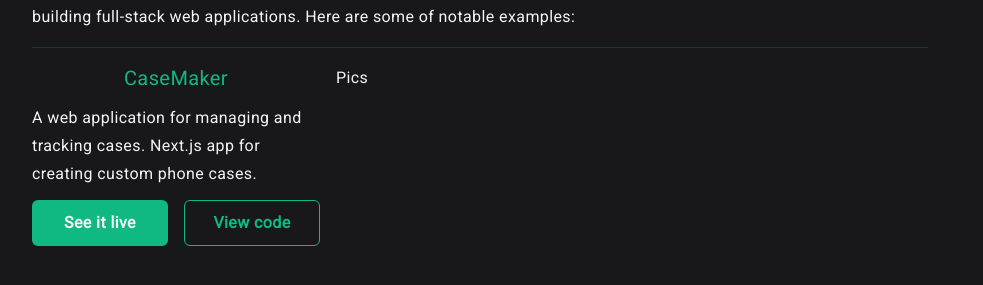
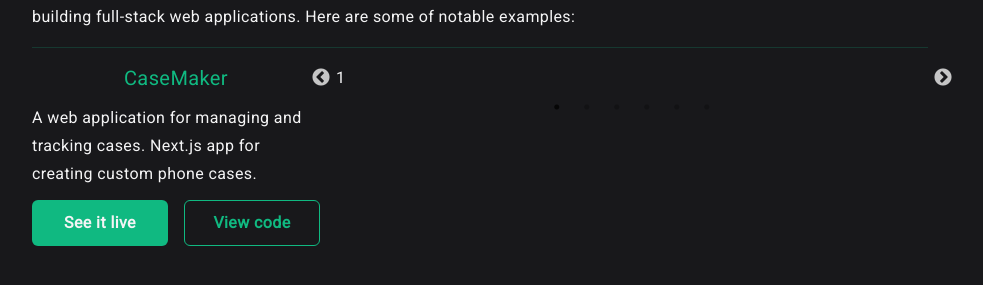
Before and after one commit to 99vik/portfolio, a Next.js app: page / in a window 1280 px wide. Shown: the part 1789-2074 px from the top of the page, without its empty margins (160-1143 px from the left). Built offline with nearby package versions, Linux system fonts and the light colour scheme.

Commit message:
added image slider for projects

```diff
--- /dev/null
+++ b/src/components/ImageSlider.tsx
@@ -0,0 +1,36 @@
+"use client";
+
+import Slider from "react-slick";
+
+export default function ImageSlider() {
+  var settings = {
+    dots: true,
+    infinite: true,
+    speed: 500,
+    slidesToShow: 1,
+    slidesToScroll: 1,
+  };
+
+  return (
+    <Slider {...settings}>
+      <div>
+        <h3>1</h3>
+      </div>
+      <div>
+        <h3>2</h3>
+      </div>
+      <div>
+        <h3>3</h3>
+      </div>
+      <div>
+        <h3>4</h3>
+      </div>
+      <div>
+        <h3>5</h3>
+      </div>
+      <div>
+        <h3>6</h3>
+      </div>
+    </Slider>
+  );
+}
--- a/src/components/Projects.tsx
+++ b/src/components/Projects.tsx
@@ -1,3 +1,5 @@
+import ImageSlider from "./ImageSlider";
+
 export default function Projects() {
   return (
     <section className="flex min-h-screen justify-center bg-zinc-900 py-20 leading-7 tracking-wide">
@@ -31,7 +33,9 @@
               </button>
             </div>
           </div>
-          <div className="col-span-2">Pics</div>
+          <div className="col-span-2">
+            <ImageSlider />
+          </div>
         </div>
       </div>
     </section>
```
Also changed, not shown: package.json (+12 -9 lines), src/app/layout.tsx (+8 -6 lines), 1 other file (tests, documents, lock files or other folders).
